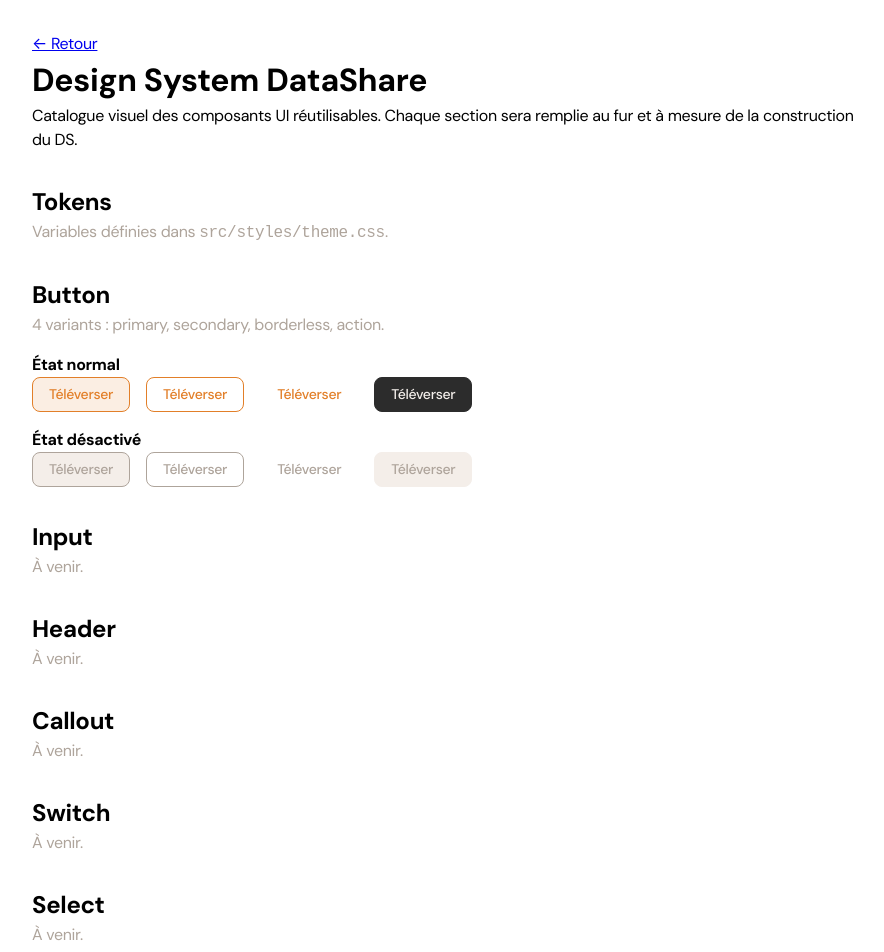
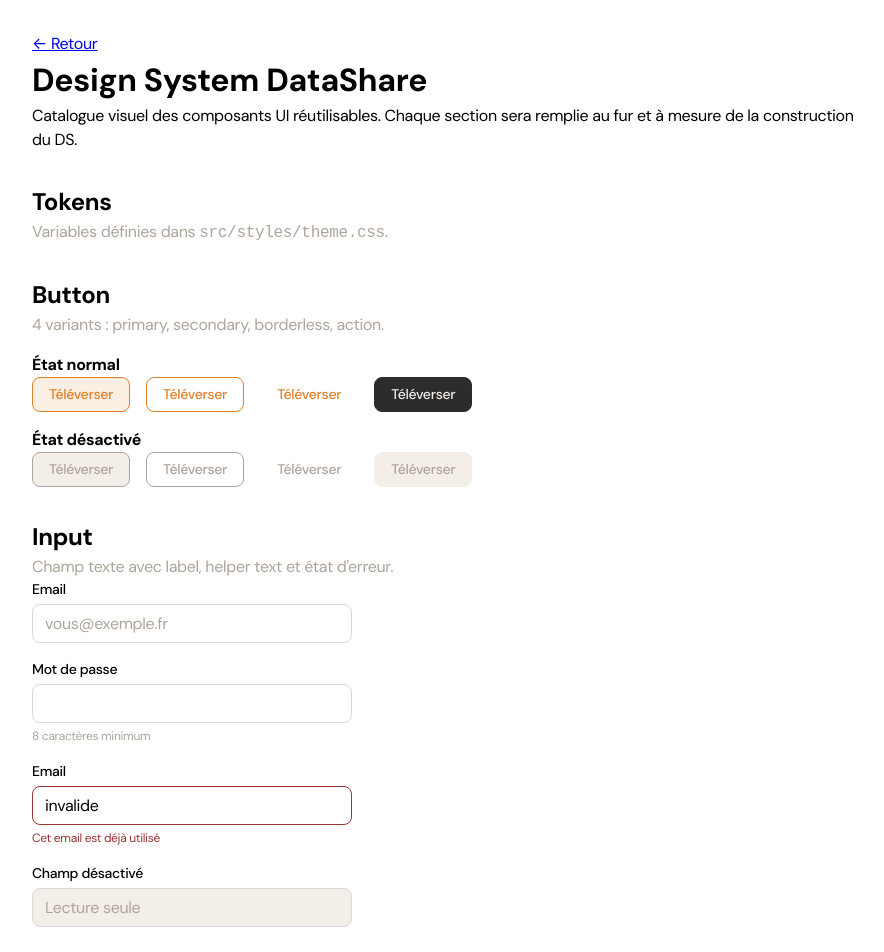
Before and after one commit to Jean-Baptiste-Paris/OC-DataShare, a React (Vite) app in the folder front/: page /design-system in a window 1280 px wide. Shown: the top 952 px of the page, without its empty margins (190-1074 px from the left). Built offline with nearby package versions, Linux system fonts and the light colour scheme.

Commit message:
Add Input component

```diff
--- /dev/null
+++ b/front/src/components/ui/Input/Input.module.css
@@ -0,0 +1,50 @@
+.field {
+  display: flex;
+  flex-direction: column;
+  gap: var(--space-xs);
+}
+
+.label {
+  font-size: var(--font-size-sm);
+  font-weight: var(--font-weight-medium);
+  color: var(--color-text);
+}
+
+.input {
+  font-family: inherit;
+  font-size: var(--font-size-base);
+  font-weight: var(--font-weight-regular);
+  letter-spacing: inherit;
+  color: var(--color-text);
+
+  background: var(--color-bg);
+  border: 1px solid var(--color-border);
+  border-radius: var(--radius-md);
+  padding: var(--space-sm) var(--space-md);
+
+  transition: border-color 150ms ease;
+}
+
+.input::placeholder {
+  color: var(--color-text-muted);
+}
+
+.input:disabled {
+  cursor: not-allowed;
+  background: var(--color-bg-muted);
+  color: var(--color-text-muted);
+}
+
+.inputError {
+  border-color: var(--color-error-text);
+}
+
+.helperText {
+  font-size: var(--font-size-xs);
+  color: var(--color-text-muted);
+}
+
+.errorText {
+  font-size: var(--font-size-xs);
+  color: var(--color-error-text);
+}
--- /dev/null
+++ b/front/src/components/ui/Input/Input.tsx
@@ -0,0 +1,57 @@
+import { useId, type InputHTMLAttributes } from 'react';
+import styles from './Input.module.css';
+
+export interface InputProps extends InputHTMLAttributes<HTMLInputElement> {
+  /** Libellé affiché au-dessus du champ */
+  label: string;
+  /** Texte d'aide affiché sous le champ (gris) */
+  helperText?: string;
+  /** Message d'erreur affiché sous le champ (rouge), prend le pas sur helperText */
+  error?: string;
+}
+
+/**
+ * Champ de saisie texte du design system DataShare.
+ * Anatomie : label au-dessus, input, helper/error en dessous.
+ * Accessibilité : label lié via htmlFor, helper/error annoncés via aria-describedby.
+ */
+export function Input({
+  label,
+  helperText,
+  error,
+  className,
+  id: externalId,
+  ...rest
+}: InputProps) {
+  const generatedId = useId();
+  const id = externalId ?? generatedId;
+  const descriptionId = helperText || error ? `${id}-description` : undefined;
+  const hasError = Boolean(error);
+
+  const inputClasses = [styles.input, hasError ? styles.inputError : '', className]
+    .filter(Boolean)
+    .join(' ');
+
+  return (
+    <div className={styles.field}>
+      <label htmlFor={id} className={styles.label}>
+        {label}
+      </label>
+      <input
+        id={id}
+        aria-invalid={hasError || undefined}
+        aria-describedby={descriptionId}
+        className={inputClasses}
+        {...rest}
+      />
+      {(error || helperText) && (
+        <p
+          id={descriptionId}
+          className={hasError ? styles.errorText : styles.helperText}
+        >
+          {error || helperText}
+        </p>
+      )}
+    </div>
+  );
+}
--- /dev/null
+++ b/front/src/components/ui/Input/index.ts
@@ -0,0 +1,2 @@
+export { Input } from './Input';
+export type { InputProps } from './Input';
--- a/front/src/pages/DesignSystemPage.tsx
+++ b/front/src/pages/DesignSystemPage.tsx
@@ -1,5 +1,6 @@
 import { Link } from 'react-router-dom';
 import { Button } from '@/components/ui/Button';
+import { Input } from '@/components/ui/Input';
 
 export function DesignSystemPage() {
   return (
@@ -43,7 +44,25 @@
 
       <section style={{ marginTop: '2rem' }}>
         <h2>Input</h2>
-        <p style={{ color: 'var(--color-text-muted)' }}>À venir.</p>
+        <p style={{ color: 'var(--color-text-muted)' }}>
+          Champ texte avec label, helper text et état d'erreur.
+        </p>
+
+        <div style={{ display: 'flex', flexDirection: 'column', gap: '1rem', maxWidth: '320px' }}>
+          <Input label="Email" type="email" placeholder="vous@exemple.fr" />
+          <Input
+            label="Mot de passe"
+            type="password"
+            helperText="8 caractères minimum"
+          />
+          <Input
+            label="Email"
+            type="email"
+            defaultValue="invalide"
+            error="Cet email est déjà utilisé"
+          />
+          <Input label="Champ désactivé" disabled defaultValue="Lecture seule" />
+        </div>
       </section>
 
       <section style={{ marginTop: '2rem' }}>
```
Also changed, not shown: 1 other file (tests, documents, lock files or other folders).
